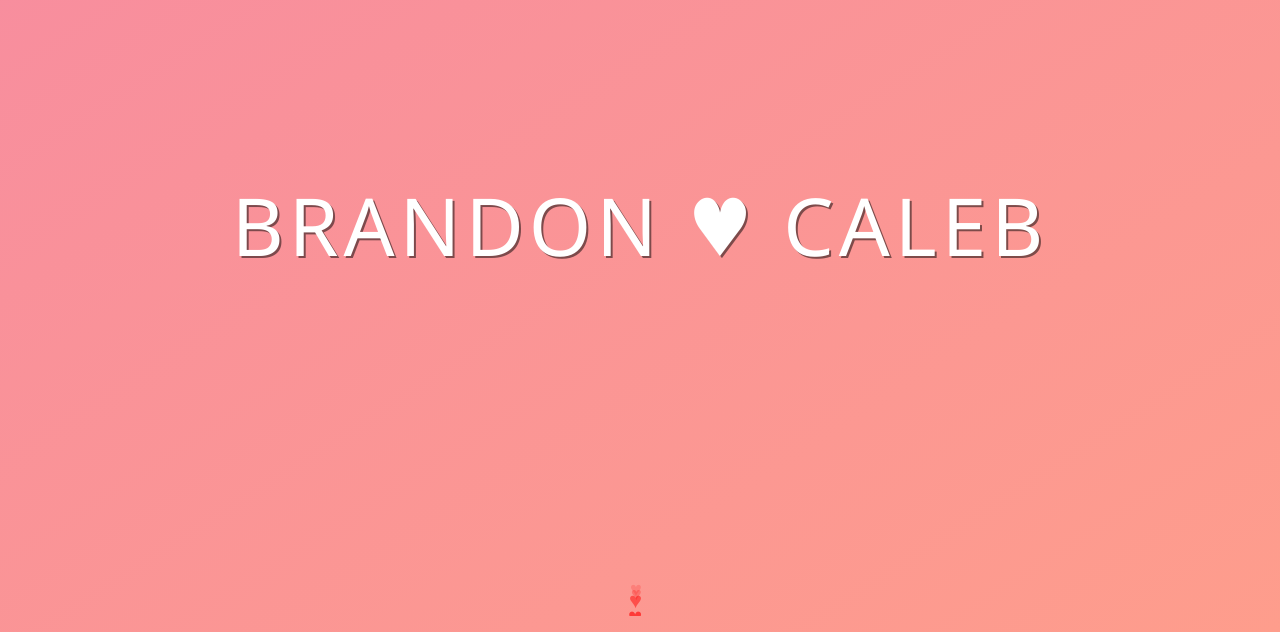
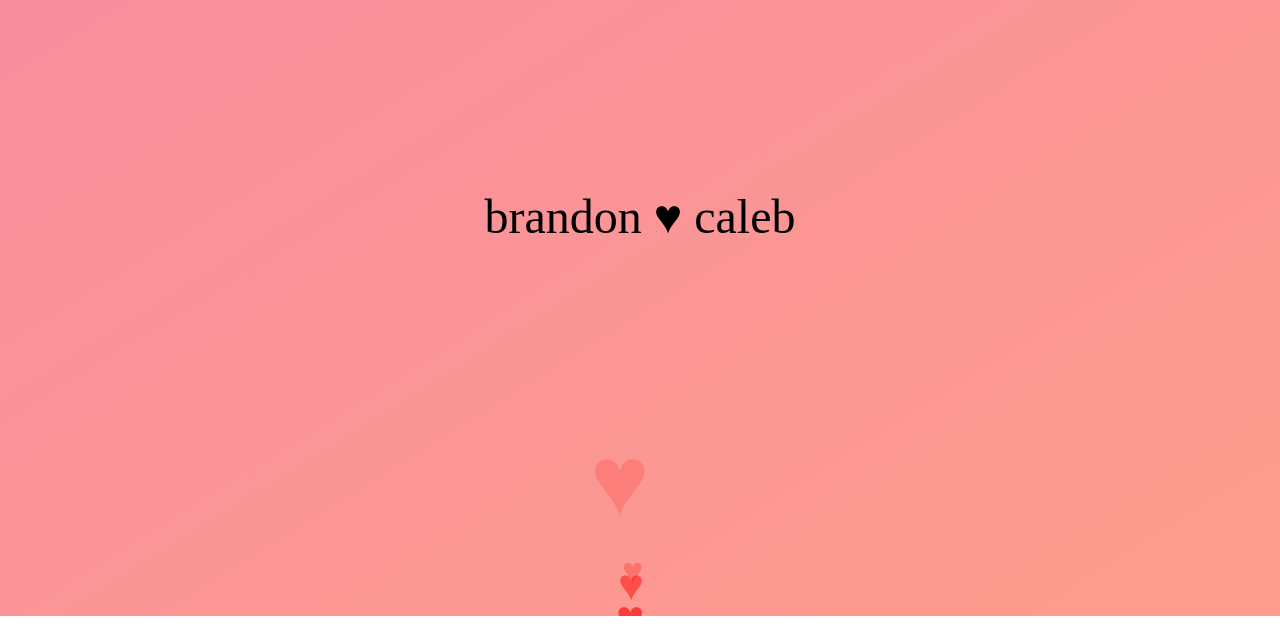
Before and after one commit to JIN-ZIJIE/brandon, a plain HTML site: page index.html in a window 1280 px wide. Shown: the part 184-816 px from the top of the page. Drawn offline with Linux system fonts and the light colour scheme.

Commit message:
made hearts bigger/set the width to 100vh

```diff
--- a/index.html
+++ b/index.html
@@ -1,14 +1,24 @@
+<html>
+
+<head></head>
+
+<body>
     <div class="centered">
-  <p>brandon &hearts; caleb</p>
+        <p>brandon ♥ caleb</p>
         <div class="hearts-container">
-    <span class="heart">&hearts;</span>
-    <span class="heart">&hearts;</span>
-    <span class="heart">&hearts;</span>
-    <span class="heart">&hearts;</span>
-    <span class="heart">&hearts;</span>
+            <span class="heart">♥</span>
+            <span class="heart">♥</span>
+            <span class="heart">♥</span>
+            <span class="heart">♥</span>
+            <span class="heart">♥</span>
         </div>
     </div>
     <style>
+        * {
+            margin: 0;
+            padding: 0;
+        }
+
         body {
             background: linear-gradient(to bottom right, #f78ca0, #fe9d8c);
         }
@@ -40,9 +50,9 @@ body {
             top: 100%;
             left: 50%;
             display: block;
-  width: 20px;
-  height: 20px;
-  font-size: 20px;
+            width: 100px;
+            height: 100px;
+            font-size: 100px;
             line-height: 1;
             color: red;
             opacity: 1;
@@ -58,33 +68,33 @@ body {
         .heart:nth-of-type(2) {
             animation-duration: 3s;
             animation-delay: 1s;
-  font-size: 24px;
-  width: 24px;
-  height: 24px;
+            font-size: 48px;
+            width: 48px;
+            height: 48px;
         }
 
         .heart:nth-of-type(3) {
             animation-duration: 3.5s;
             animation-delay: 1.5s;
-  font-size: 16px;
-  width: 16px;
-  height: 16px;
+            font-size: 32px;
+            width: 32px;
+            height: 32px;
         }
 
         .heart:nth-of-type(4) {
             animation-duration: 4s;
             animation-delay: 2s;
-  font-size: 18px;
-  width: 18px;
-  height: 18px;
+            font-size: 36px;
+            width: 36px;
+            height: 36px;
         }
 
         .heart:nth-of-type(5) {
             animation-duration: 4.5s;
             animation-delay: 2.5s;
-  font-size: 22px;
-  width: 22px;
-  height: 22px;
+            font-size: 44px;
+            width: 44px;
+            height: 44px;
         }
 
         @keyframes heart-float {
@@ -92,71 +102,18 @@ body {
                 transform: translate(-50%, 0%);
                 opacity: 1;
             }
+
             50% {
                 opacity: 0.5;
             }
+
             100% {
                 transform: translate(-50%, -200%);
                 opacity: 0;
             }
         }
+    </style>
 
-.centered p {
-  font-size: 5rem;
-  font-family: 'Segoe UI', Tahoma, Geneva, Verdana, sans-serif;
-  color: #fff;
-  text-shadow: 2px 2px 0px rgba(0, 0, 0, 0.5);
-  letter-spacing: 5px;
-  text-transform: uppercase;
-  position: relative;
-}
+</body>
 
-.centered p:before {
-  content: '';
-  position: absolute;
-  width: 0%;
-  height: 2px;
-  bottom: 0;
-  left: 0;
-  background-color: #fff;
-  transition: all 0.5s ease-in-out;
-}
-
-.centered p:after {
-  content: '';
-  position: absolute;
-  width: 0%;
-  height: 2px;
-  bottom: 0;
-  right: 0;
-  background-color: #fff;
-  transition: all 0.5s ease-in-out;
-}
-
-.centered p:hover:before,
-.centered p:hover:after {
-  width: 50%;
-}
-
-.centered p:hover {
-  animation: shake 0.5s cubic-bezier(0.36, 0.07, 0.19, 0.97) both;
-}
-
-@keyframes shake {
-  0% {
-    transform: translateX(0);
-  }
-  25% {
-    transform: translateX(-5px);
-  }
-  50% {
-    transform: translateX(5px);
-  }
-  75% {
-    transform: translateX(-5px);
-  }
-  100% {
-    transform: translateX(0);
-  }
-}
-</style>
+</html>
```
Lines whose indentation alone changed are shown as unchanged.
